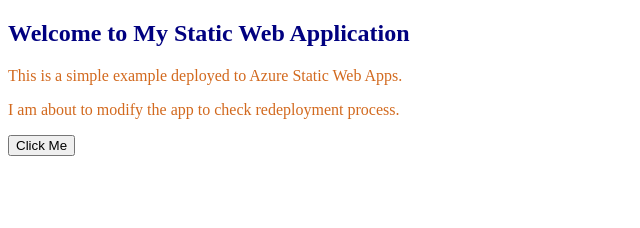
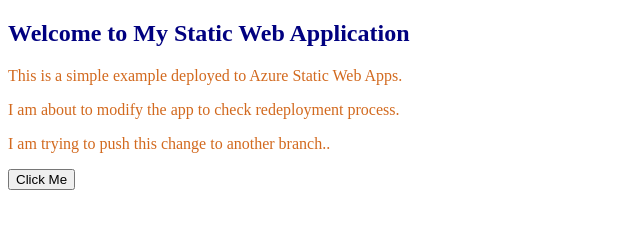
Before and after one commit to bgunwani/StaticWebApp, a plain HTML site: page index.html in a window 1280 px wide. Shown: the whole page, without its empty margins (0-640 px from the left). Drawn offline with Linux system fonts and the light colour scheme.

Commit message:
Second Commit to New Branch

```diff
--- a/index.html
+++ b/index.html
@@ -12,6 +12,7 @@
     <h2>Welcome to My Static Web Application</h2>
     <p>This is a simple example deployed to Azure Static Web Apps.</p>
     <p>I am about to modify the app to check redeployment process.</p>
+    <p>I am trying to push this change to another branch..</p>
     <button onclick="clickMe()">Click Me</button>
 
     <script src="scripts.js"></script>
```
